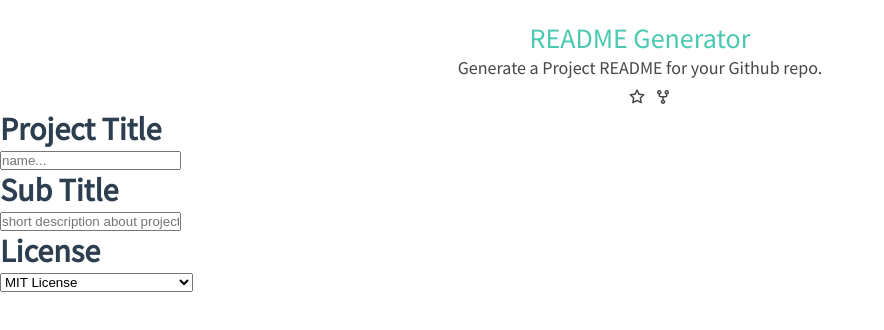
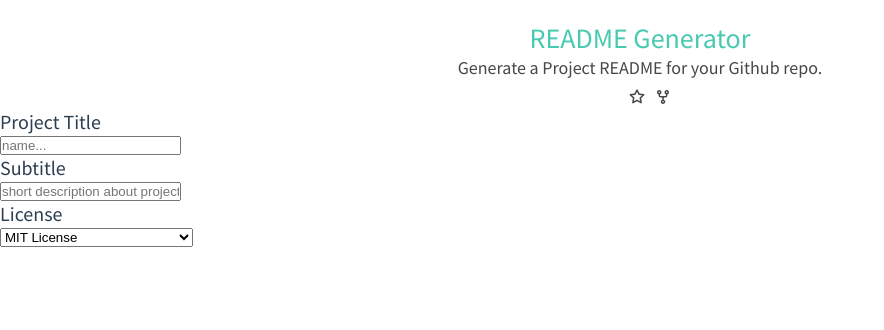
Before and after one commit to rohitjethoe/readme-generator, a Vue app: page / in a window 1280 px wide. Shown: the top 330 px of the page, without its empty margins (0-884 px from the left). Built offline with nearby package versions, Linux system fonts and the light colour scheme; no server answers.

Commit message:
Fixed typo.

```diff
--- a/src/components/Create.vue
+++ b/src/components/Create.vue
@@ -8,20 +8,20 @@
         </div>
         <div class="section">
             <div class="title">
-                <h1>Sub Title</h1>
+                <h1>Subtitle</h1>
             </div>
             <input v-model="subtitle" type="text" placeholder="short description about project...">
         </div>
         <div class="section">
             <div class="title">
                 <h1>License</h1>
-                <select v-model="license" name="license">
-                    <option value="MIT">MIT License</option>
-                    <option value="APACHE">Apache License 2.0</option>
-                    <option value="GNU">GNU General Public License</option>
-                    <option value="BSD-2">BSD 2-Clause License</option>
-                </select>
             </div>
+            <select v-model="license" name="license">
+                <option value="MIT">MIT License</option>
+                <option value="APACHE">Apache License 2.0</option>
+                <option value="GNU">GNU General Public License</option>
+                <option value="BSD-2">BSD 2-Clause License</option>
+            </select>
         </div>
     </div>
 </template>
@@ -38,4 +38,14 @@
 </script>
 
 <style lang="scss">
+.create {
+    .section {
+        .title {
+            h1 {
+                font-size: 20px;
+                font-weight: 400;
+            }
+        }
+    }
+}
 </style>
```
